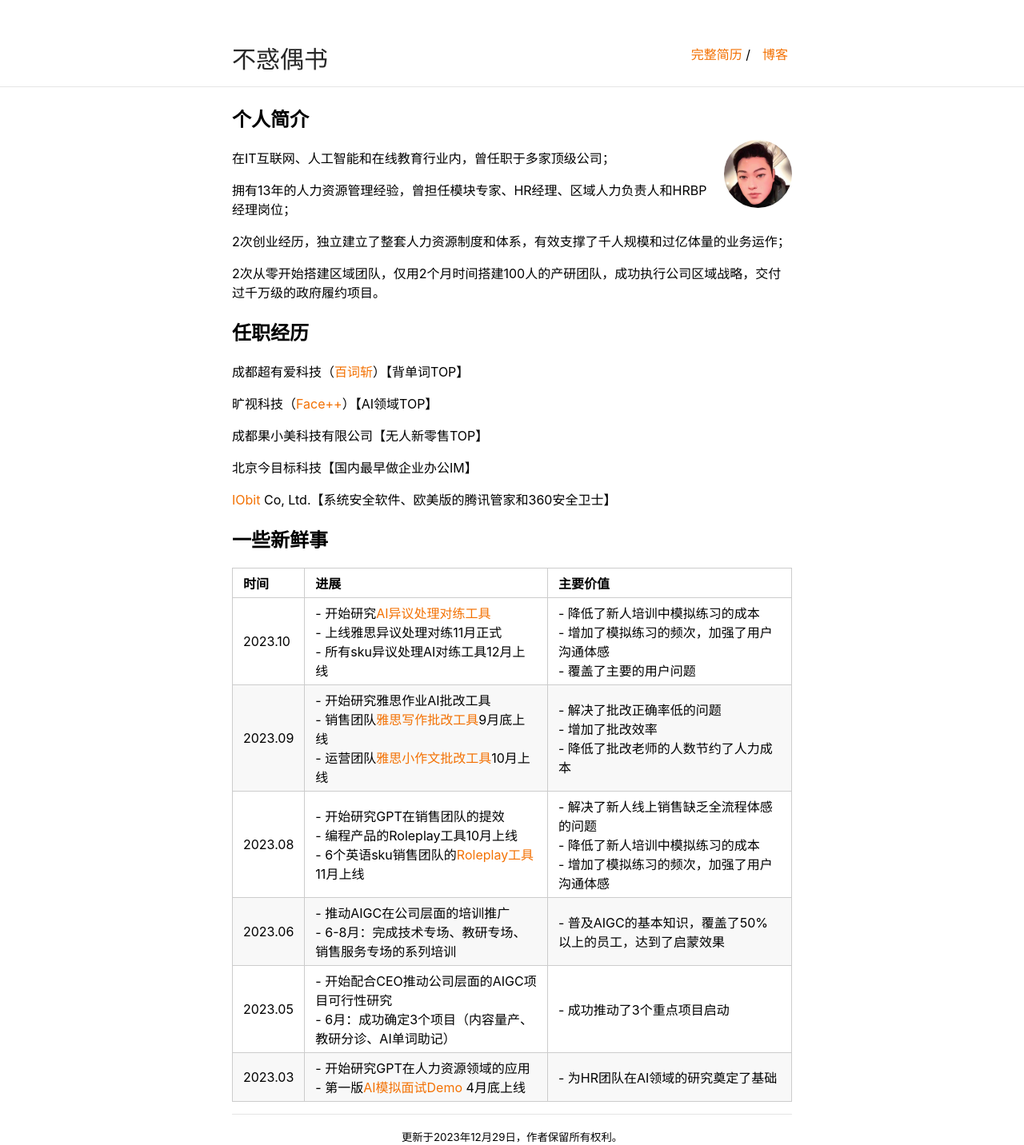
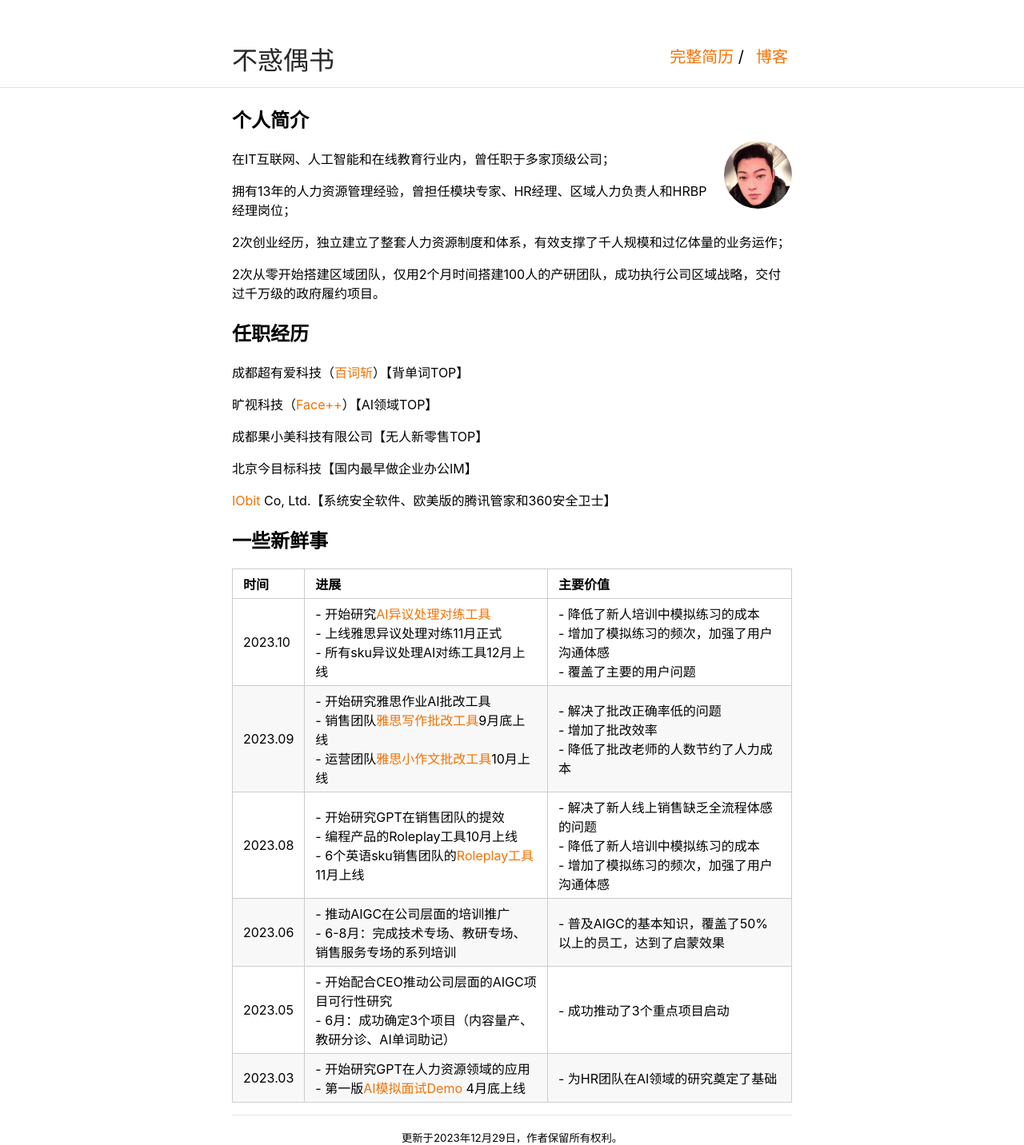
Before and after one commit to Harteyang/index, a Jekyll site: the page built from index.md, in a window 1280 px wide. Shown: the whole page at 80% size. Built offline with Jekyll 4.4.1, drawn with Linux system fonts in a browser that asks for light colours.

Commit message:
Update _style.scss
字体大小调整

```diff
--- a/_sass/_style.scss
+++ b/_sass/_style.scss
@@ -13,7 +13,7 @@ body {
     margin: 0;
     font-family: "Microsoft YaHei", "WenQuanYi Zen Hei", "SimHei", "Inconsolata";
     height: 100%;
-    font-size: 16px; /* 设置字体大小 */
+    font-size: 18px; /* 调整全局字体大小 */
 }
 a {
     text-decoration: none;
@@ -34,7 +34,7 @@ hr {
  */
 
 #author-name {
-    font-size: 30px;
+    font-size: 32px; /* 调整导航栏标题字体大小 */
     color: #272727;
     display: inline-block;
 }
@@ -50,6 +50,7 @@ hr {
 .nav-list {
     list-style-type: none;
     margin: 0 5px 0 10px;
+    font-size: 20px; /* 调整导航栏链接字体大小 */
 }
 .alignable {
     display: inline-block;
```
